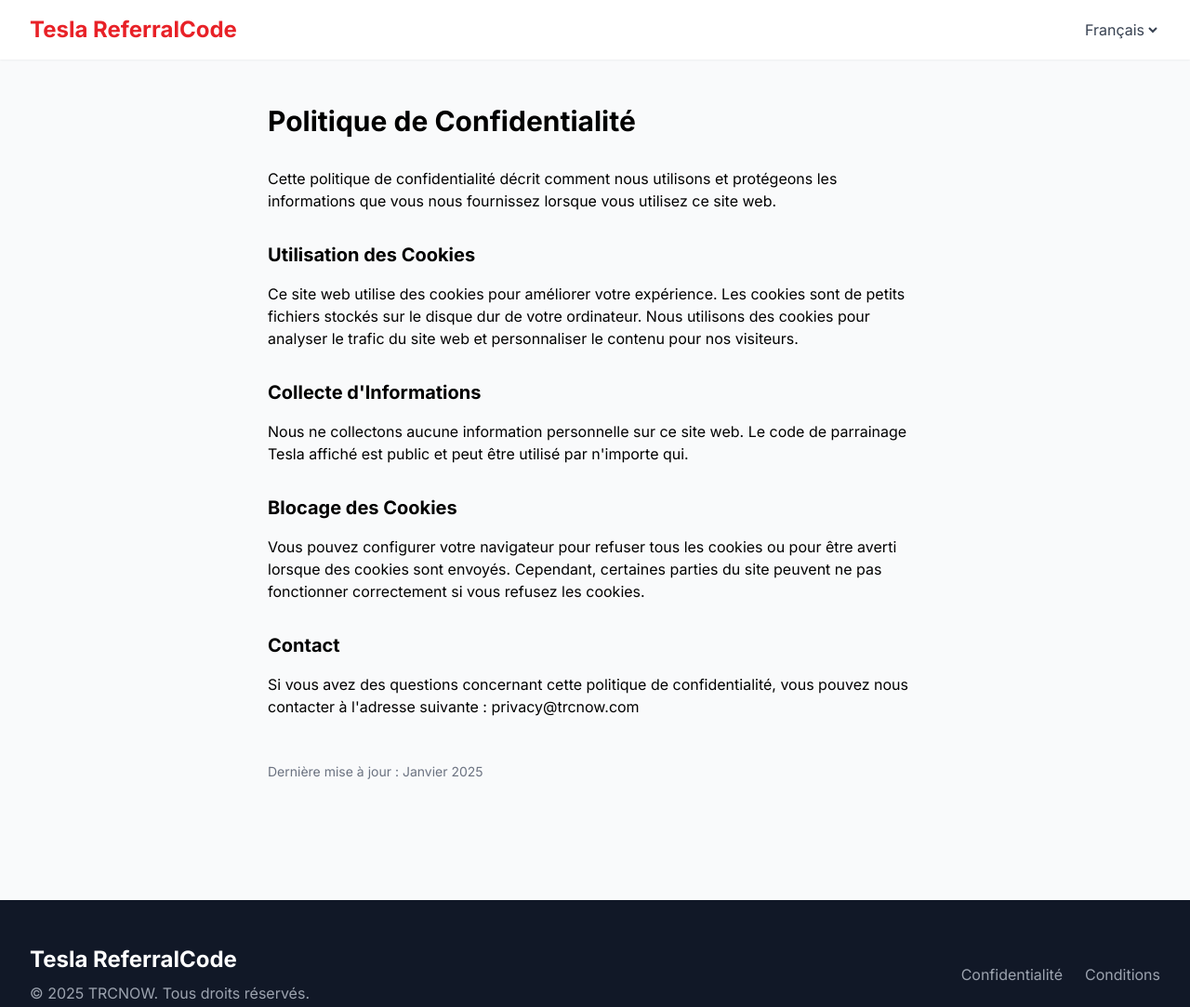
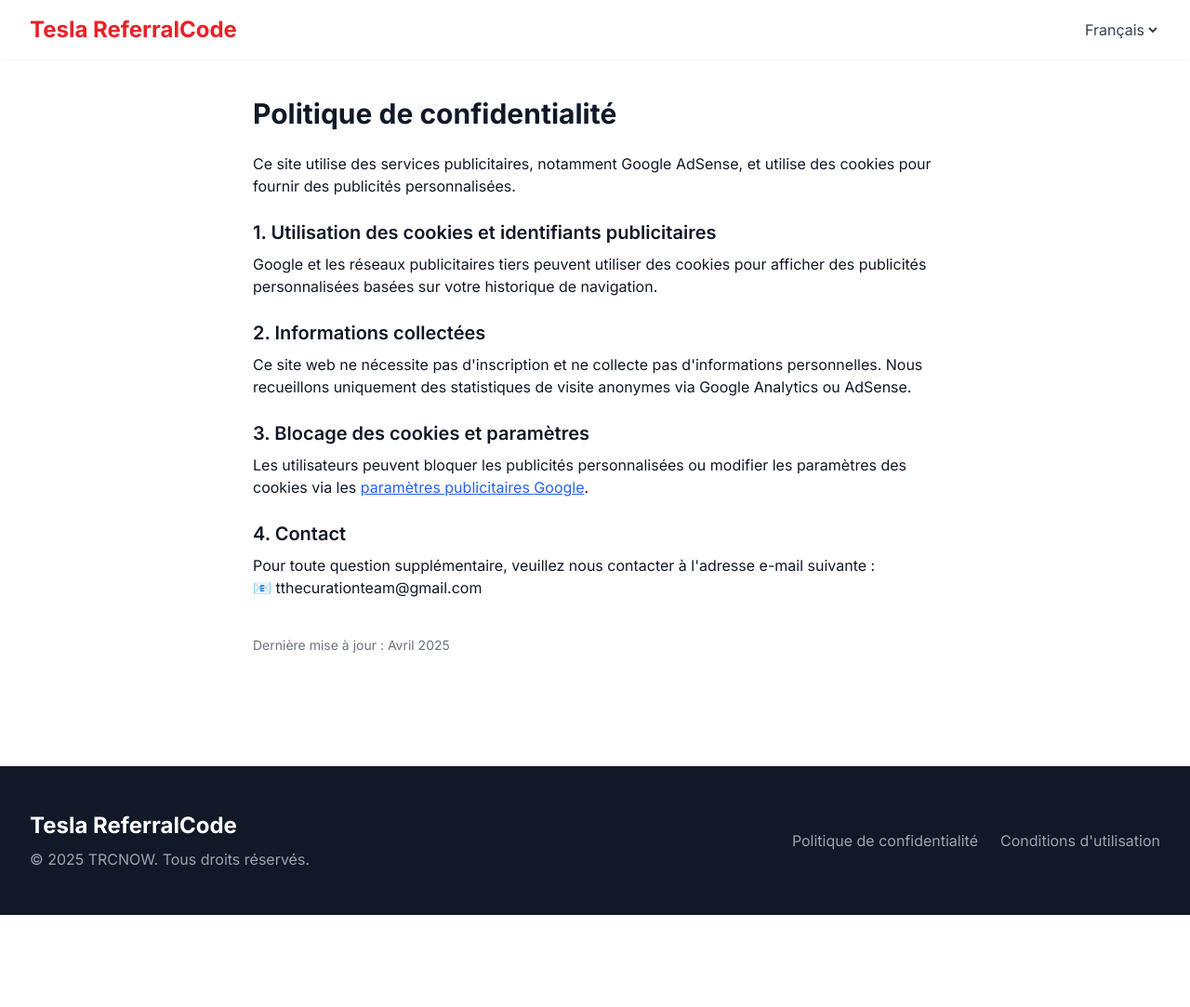
Before and after one commit to Komgoon/t-referral-site, a website: page public/fr/privacy/index.html in a window 1280 px wide. Shown: the whole page at 93% size. After the commit the page ends 984 px from the top, so only its background shows below. Drawn offline with nearby package versions, Linux system fonts and the light colour scheme.

Commit message:
feat: add French privacy policy page

```diff
--- a/public/fr/privacy/index.html
+++ b/public/fr/privacy/index.html
@@ -5,16 +5,16 @@
   <meta name="viewport" content="width=device-width, initial-scale=1.0" />
 
   <!-- SEO -->
-  <title>Politique de Confidentialité | Tesla ReferralCode</title>
+  <title>Politique de confidentialité | Tesla Referral</title>
   <meta name="description" content="Politique de confidentialité pour l'utilisation du code de parrainage Tesla" />
   <meta name="robots" content="noindex" />
 
   <!-- Tailwind CSS -->
-  <script src="https://cdn.tailwindcss.com?v=1"></script>
-  <link href="/css/tailwind.css?v=1" rel="stylesheet">
+  <script src="https://cdn.tailwindcss.com"></script>
+  <link href="/css/tailwind.css" rel="stylesheet">
 
   <!-- Fonts -->
-  <link href="https://fonts.googleapis.com/css2?family=Inter:wght@400;500;700&display=swap" rel="stylesheet">
+  <link href="https://fonts.googleapis.com/css2?family=Inter:wght@400;500;600;700&display=swap" rel="stylesheet">
 
   <style>
     body {
@@ -22,9 +22,9 @@
     }
   </style>
 </head>
-<body class="bg-gray-50">
+<body class="bg-white text-gray-900">
   <!-- Navigation -->
-  <nav class="bg-white shadow-sm">
+  <nav class="bg-white/80 backdrop-blur-md shadow-sm">
     <div class="max-w-7xl mx-auto px-4 sm:px-6 lg:px-8">
       <div class="flex justify-between items-center h-16">
         <div class="flex-shrink-0">
@@ -32,54 +32,39 @@
         </div>
         <div class="flex items-center space-x-4">
           <select onchange="location = this.value" class="border-0 bg-transparent text-gray-700">
-            <option value="/fr/privacy/" selected>Français</option>
-            <option value="/privacy/">한국어</option>
-            <option value="/en/privacy/">English</option>
-            <option value="/zh-tw/privacy/">中文</option>
-            <option value="/ja/privacy/">日本語</option>
-            <option value="/th/privacy/">ไทย</option>
-            <option value="/de/privacy/">Deutsch</option>
-            <option value="/no/privacy/">Norsk</option>
+            <option value="/privacy">한국어</option>
+            <option value="/en/privacy">English</option>
+            <option value="/ja/privacy">日本語</option>
+            <option value="/th/privacy">ไทย</option>
+            <option value="/de/privacy">Deutsch</option>
+            <option value="/no/privacy">Norsk</option>
+            <option value="/fr/privacy" selected>Français</option>
+            <option value="/zh-tw/privacy">中文</option>
           </select>
         </div>
       </div>
     </div>
   </nav>
 
-  <!-- Content -->
-  <main class="max-w-3xl mx-auto px-4 sm:px-6 lg:px-8 py-12">
-    <h1 class="text-3xl font-bold mb-8">Politique de Confidentialité</h1>
+  <div class="max-w-3xl mx-auto px-4 py-10">
+    <h1 class="text-3xl font-bold mb-6">Politique de confidentialité</h1>
 
-    <div class="prose prose-gray max-w-none">
-      <p class="mb-6">
-        Cette politique de confidentialité décrit comment nous utilisons et protégeons les informations que vous nous fournissez lorsque vous utilisez ce site web.
-      </p>
+    <p class="mb-4">Ce site utilise des services publicitaires, notamment Google AdSense, et utilise des cookies pour fournir des publicités personnalisées.</p>
 
-      <h2 class="text-xl font-semibold mt-8 mb-4">Utilisation des Cookies</h2>
-      <p class="mb-6">
-        Ce site web utilise des cookies pour améliorer votre expérience. Les cookies sont de petits fichiers stockés sur le disque dur de votre ordinateur. Nous utilisons des cookies pour analyser le trafic du site web et personnaliser le contenu pour nos visiteurs.
-      </p>
+    <h2 class="text-xl font-semibold mt-6 mb-2">1. Utilisation des cookies et identifiants publicitaires</h2>
+    <p class="mb-4">Google et les réseaux publicitaires tiers peuvent utiliser des cookies pour afficher des publicités personnalisées basées sur votre historique de navigation.</p>
 
-      <h2 class="text-xl font-semibold mt-8 mb-4">Collecte d'Informations</h2>
-      <p class="mb-6">
-        Nous ne collectons aucune information personnelle sur ce site web. Le code de parrainage Tesla affiché est public et peut être utilisé par n'importe qui.
-      </p>
+    <h2 class="text-xl font-semibold mt-6 mb-2">2. Informations collectées</h2>
+    <p class="mb-4">Ce site web ne nécessite pas d'inscription et ne collecte pas d'informations personnelles. Nous recueillons uniquement des statistiques de visite anonymes via Google Analytics ou AdSense.</p>
 
-      <h2 class="text-xl font-semibold mt-8 mb-4">Blocage des Cookies</h2>
-      <p class="mb-6">
-        Vous pouvez configurer votre navigateur pour refuser tous les cookies ou pour être averti lorsque des cookies sont envoyés. Cependant, certaines parties du site peuvent ne pas fonctionner correctement si vous refusez les cookies.
-      </p>
+    <h2 class="text-xl font-semibold mt-6 mb-2">3. Blocage des cookies et paramètres</h2>
+    <p class="mb-4">Les utilisateurs peuvent bloquer les publicités personnalisées ou modifier les paramètres des cookies via les <a href="https://adssettings.google.com" class="text-blue-600 underline" target="_blank">paramètres publicitaires Google</a>.</p>
 
-      <h2 class="text-xl font-semibold mt-8 mb-4">Contact</h2>
-      <p class="mb-6">
-        Si vous avez des questions concernant cette politique de confidentialité, vous pouvez nous contacter à l'adresse suivante : privacy@trcnow.com
-      </p>
+    <h2 class="text-xl font-semibold mt-6 mb-2">4. Contact</h2>
+    <p class="mb-4">Pour toute question supplémentaire, veuillez nous contacter à l'adresse e-mail suivante :<br/>📧 tthecurationteam@gmail.com</p>
 
-      <p class="text-sm text-gray-500 mt-12">
-        Dernière mise à jour : Janvier 2025
-      </p>
-    </div>
-  </main>
+    <p class="text-sm text-gray-500 mt-10">Dernière mise à jour : Avril 2025</p>
+  </div>
 
   <!-- Footer -->
   <footer class="bg-gray-900 text-white py-12 mt-20">
@@ -90,8 +75,8 @@
           <p class="text-gray-400 mt-2">© 2025 TRCNOW. Tous droits réservés.</p>
         </div>
         <div class="flex space-x-6">
-          <a href="/fr/privacy/" class="text-gray-400 hover:text-white transition-colors">Confidentialité</a>
-          <a href="/fr/terms/" class="text-gray-400 hover:text-white transition-colors">Conditions</a>
+          <a href="/fr/privacy" class="text-gray-400 hover:text-white">Politique de confidentialité</a>
+          <a href="/fr/terms" class="text-gray-400 hover:text-white">Conditions d'utilisation</a>
         </div>
       </div>
     </div>
```
